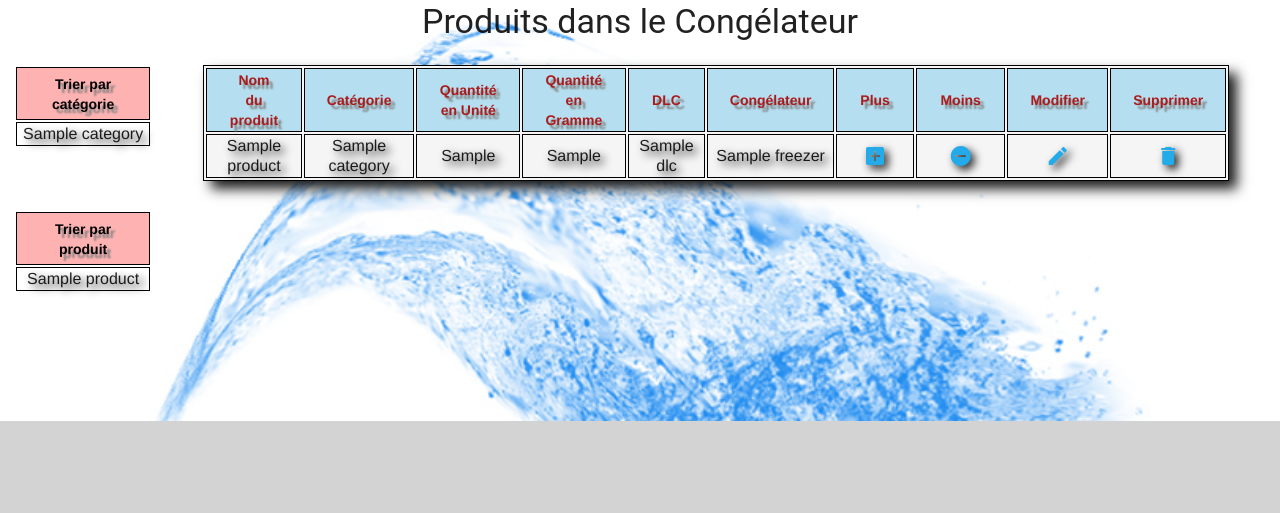
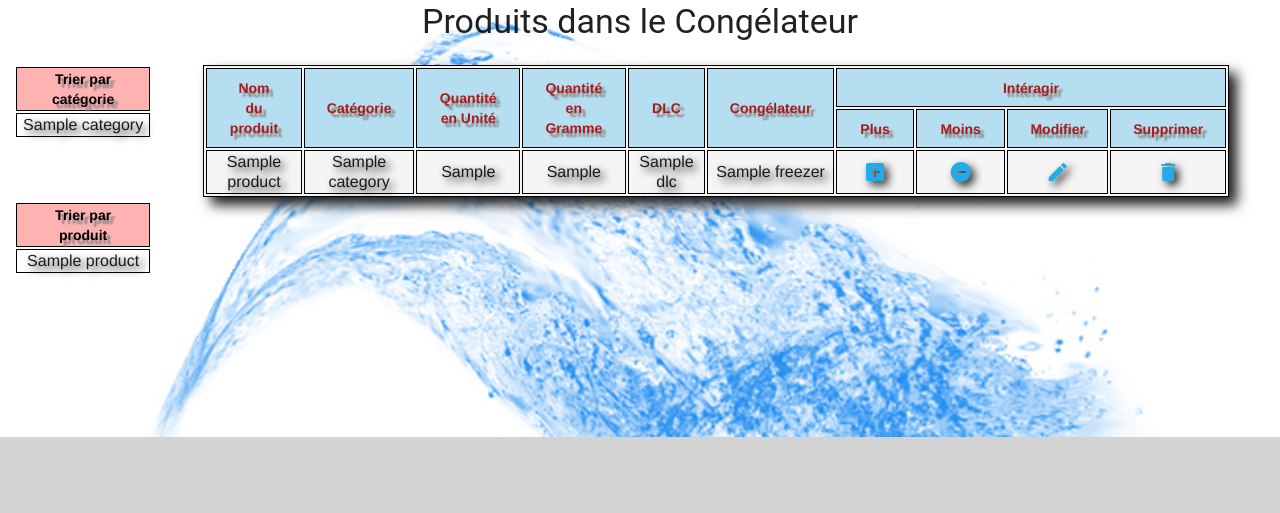
Before and after one commit to flormich/StoreFreezeSimple, a Symfony app: template templates/store/read.html.twig in a window 1280 px wide. Shown: the part 136-649 px from the top of the page. Run offline with Twig, Linux system fonts and the light colour scheme; the template is opened without the code that fills it: most values are stand-ins (such as "Sample title", 1, 10 or a date in 2020); some libraries are stand-ins or nearby versions.

Commit message:
update display

```diff
--- a/assets/css/read.css
+++ b/assets/css/read.css
@@ -89,7 +89,7 @@ th {
     width: 7em;
     padding-left: 1.5em;
     padding-right: 1.5em;
-    height: 3.5rem;
+    height: 2.5rem;
 }
 
 .pointerRead {
--- a/src/Entity/Book.php
+++ b/src/Entity/Book.php
@@ -27,7 +27,7 @@ class Book
     private $color;
 
     /**
-     * @ORM\ManyToOne(targetEntity="App\Entity\page")
+     * @ORM\ManyToOne(targetEntity="App\Entity\Page")
      * @ORM\JoinColumn(nullable=false)
      */
     private $page;
--- a/src/Entity/ProductRecette.php
+++ b/src/Entity/ProductRecette.php
@@ -17,12 +17,12 @@ class ProductRecette
     private $id;
 
     /**
-     * @ORM\ManyToOne(targetEntity="App\Entity\product", inversedBy="recette")
+     * @ORM\ManyToOne(targetEntity="App\Entity\Product", inversedBy="recette")
      */
     private $product;
 
     /**
-     * @ORM\ManyToOne(targetEntity="App\Entity\recette", inversedBy="productRecettes")
+     * @ORM\ManyToOne(targetEntity="App\Entity\Recette", inversedBy="productRecettes")
      */
     private $recette;
 
--- a/src/Entity/Recette.php
+++ b/src/Entity/Recette.php
@@ -54,7 +54,7 @@ class Recette
     private $productRecettes;
 
     /**
-     * @ORM\ManyToOne(targetEntity="App\Entity\plat")
+     * @ORM\ManyToOne(targetEntity="App\Entity\Plat")
      * @ORM\JoinColumn(nullable=false)
      */
     private $plat;
@@ -65,12 +65,12 @@ class Recette
     // private $ingredientRecipe;
 
     /**
-     * @ORM\ManyToOne(targetEntity="App\Entity\book")
+     * @ORM\ManyToOne(targetEntity="App\Entity\Book")
      */
     private $book;
 
     /**
-     * @ORM\ManyToOne(targetEntity="App\Entity\pictureRecette")
+     * @ORM\ManyToOne(targetEntity="App\Entity\PictureRecette")
      */
     private $pictureRecette;
 
--- a/templates/store/read.html.twig
+++ b/templates/store/read.html.twig
@@ -70,13 +70,15 @@
                 <table class="tableShowProduct backgroundWhite borderTrue">
                     <tbody class="pointerRead">
                         <tr>
-                            <th class="thTab borderTrue" onclick="document.location='showProductNameAsc'">Nom du produit</th>
-                            <th class="thTab borderTrue" onclick="document.location='showProductCatAsc'">Catégorie</th>
-                            <th class="thTab borderTrue">Quantité en Unité</th>
-                            <th class="thTab borderTrue">Quantité en Gramme</th>
-                            <th class="thTab borderTrue">DLC</th>
-                            <th class="thTab borderTrue" onclick="document.location='showProductTirAsc'">Congélateur</th>
-                            {# <th class="thTab borderTrue" colspan ="3">Intéragir</th> #}
+                            <th rowspan="2" class="thTab borderTrue" onclick="document.location='showProductNameAsc'">Nom du produit</th>
+                            <th rowspan="2" class="thTab borderTrue" onclick="document.location='showProductCatAsc'">Catégorie</th>
+                            <th rowspan="2" class="thTab borderTrue">Quantité en Unité</th>
+                            <th rowspan="2" class="thTab borderTrue">Quantité en Gramme</th>
+                            <th rowspan="2" class="thTab borderTrue">DLC</th>
+                            <th rowspan="2" class="thTab borderTrue" onclick="document.location='showProductTirAsc'">Congélateur</th>
+                            <th class="thTab borderTrue" colspan ="4">Intéragir</th>
+                        </tr>
+                        <tr>
                             <th class="thTab borderTrue">Plus</th>
                             <th class="thTab borderTrue">Moins</th>
                             <th class="thTab borderTrue">Modifier</th>
```
